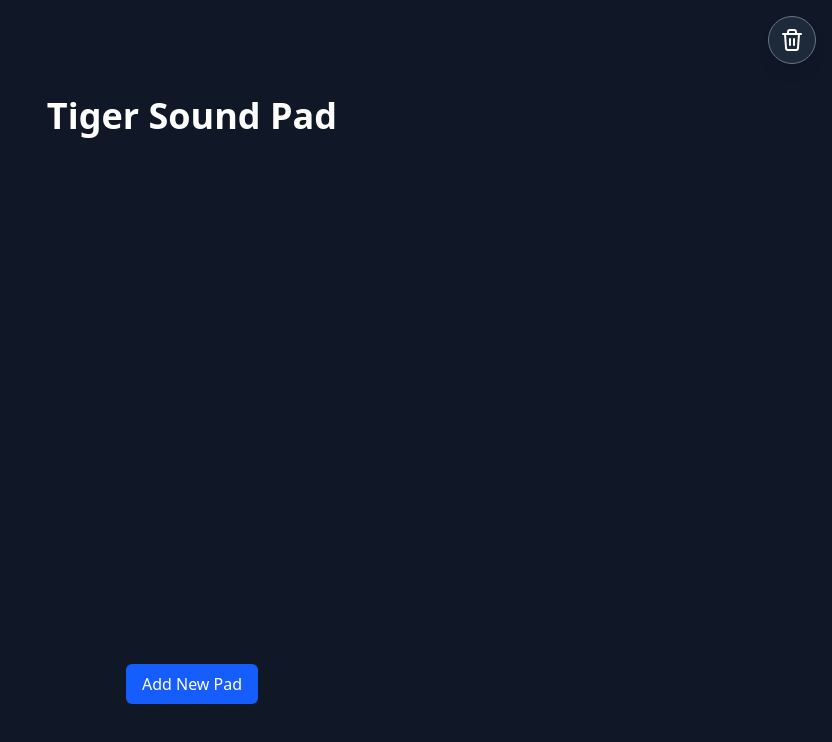
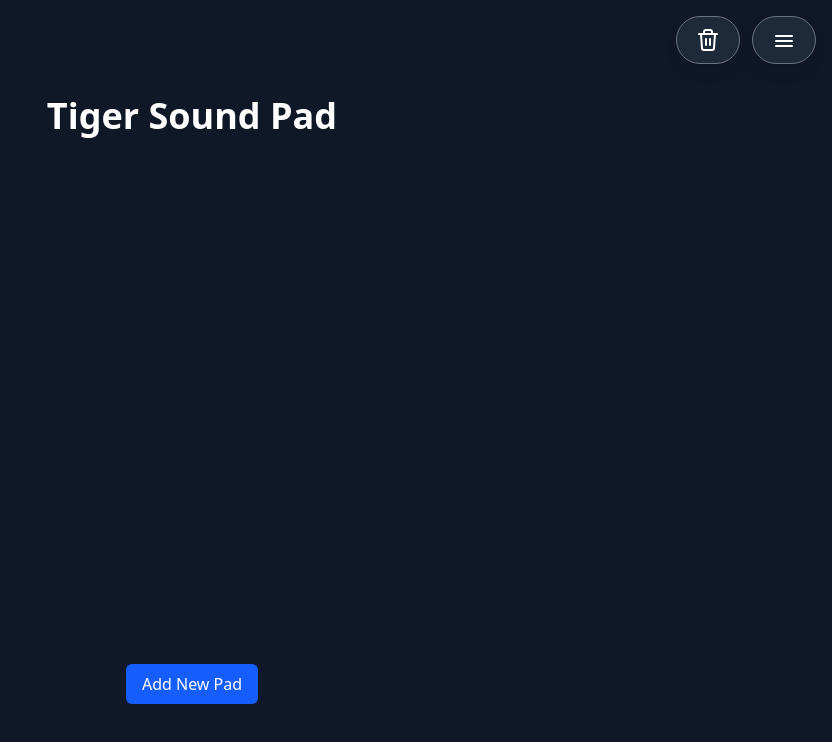
Before and after one commit to MTGVim/tiger-sound-pad, a React (Vite) app: page / in a window 1280 px wide. Shown: the top 742 px of the page, without its empty margins (448-1280 px from the left). Built offline with nearby package versions, Linux system fonts and the light colour scheme.

Commit message:
feat: ✨ reorder 모드/ 삭제모드 구분

```diff
--- a/src/App.tsx
+++ b/src/App.tsx
@@ -13,6 +13,7 @@ export default function App() {
 
   const [showAddPadModal, setShowAddPadModal] = useState(false);
   const [isDeleteMode, setIsDeleteMode] = useState(false);
+  const [isReorderMode, setIsReorderMode] = useState(false);
 
   const handleAddPad = (label: string, audioUrl?: string, audioFile?: Blob) => {
     addPad({ label, audioUrl, audioFile, width: 100, height: 100 });
@@ -35,6 +36,12 @@ export default function App() {
 
   const handleToggleDeleteMode = () => {
     setIsDeleteMode((prev) => !prev);
+    setIsReorderMode(false);
+  };
+
+  const handleToggleReorderMode = () => {
+    setIsReorderMode((prev) => !prev);
+    setIsDeleteMode(false);
   };
 
   return (
@@ -46,6 +53,8 @@ export default function App() {
         onRemovePad={handleRemovePad}
         isDeleteMode={isDeleteMode}
         onToggleDeleteMode={handleToggleDeleteMode}
+        isReorderMode={isReorderMode}
+        onToggleReorderMode={handleToggleReorderMode}
       />
       <button
         onClick={() => setShowAddPadModal(true)}
--- a/src/components/Pad.tsx
+++ b/src/components/Pad.tsx
@@ -4,13 +4,15 @@ import { useHowlerStore } from "../store/howlerStore";
 
 interface PadProps {
   pad: PadType;
-  isDeleteMode?: boolean;
-  onDeletePad?: (id: string) => void;
+  isDeleteMode: boolean;
+  isReorderMode: boolean;
+  onDeletePad: (id: string) => void;
 }
 
 export const Pad: React.FC<PadProps> = ({
   pad,
   isDeleteMode = false,
+  isReorderMode = false,
   onDeletePad,
 }) => {
   const playSound = useHowlerStore((state) => state.playSound);
@@ -43,6 +45,10 @@ export const Pad: React.FC<PadProps> = ({
       return;
     }
 
+    if(isReorderMode){
+      return;
+    }
+
     if (audioSrc) {
       playSound(audioSrc);
     }
@@ -52,6 +58,8 @@ export const Pad: React.FC<PadProps> = ({
     "flex items-center justify-center rounded-lg shadow-md transition-all duration-150";
   const colorClasses = isDeleteMode
     ? "bg-red-700 text-white hover:bg-red-600 active:bg-red-800"
+    : isReorderMode
+    ? "text-white bg-green-600"
     : "bg-gray-700 text-white hover:bg-gray-600 active:bg-gray-800";
 
   return (
--- a/src/components/PadGrid.tsx
+++ b/src/components/PadGrid.tsx
@@ -1,4 +1,4 @@
-import React from "react";
+import React, { PropsWithChildren } from "react";
 import {
   DndContext,
   closestCenter,
@@ -16,12 +16,16 @@ import {
 import type { Pad as PadType } from "../types/pad";
 import { SortablePad } from "./SortablePad";
 
+const buttonBaseClasses = "flex items-center justify-center w-16 gap-4 h-12 rounded-full shadow-lg border border-gray-500 cursor-pointer transition-colors";
+
 interface PadGridProps {
   pads: PadType[];
   onReorderPads: (newPads: PadType[]) => void;
   onRemovePad: (id: string) => void;
   isDeleteMode: boolean;
   onToggleDeleteMode: () => void;
+  isReorderMode: boolean;
+  onToggleReorderMode: () => void;
 }
 
 interface TrashButtonProps {
@@ -29,16 +33,18 @@ interface TrashButtonProps {
   onToggle: () => void;
 }
 
+const Buttons: React.FC<PropsWithChildren> = ({children}) => {
+  return <div className="flex flex-row gap-3 items-center justify-center fixed top-4 right-4 z-20 h-12">{children}</div>
+}
+
 const TrashButton: React.FC<TrashButtonProps> = ({ isActive, onToggle }) => {
-  const baseClasses =
-    "fixed top-4 right-4 z-20 flex items-center justify-center w-12 h-12 rounded-full shadow-lg border border-gray-500 cursor-pointer transition-colors";
   const colorClasses = isActive ? " bg-red-600" : " bg-gray-800";
 
   return (
     <button
       type="button"
       onClick={onToggle}
-      className={baseClasses + colorClasses}
+      className={buttonBaseClasses + colorClasses}
       aria-pressed={isActive}
       aria-label="Delete pads"
       title={isActive ? "삭제 모드 해제" : "삭제 모드 활성화"}
@@ -63,12 +69,44 @@ const TrashButton: React.FC<TrashButtonProps> = ({ isActive, onToggle }) => {
   );
 };
 
+const ReorderButton: React.FC<TrashButtonProps> = ({ isActive, onToggle }) => {
+  const colorClasses = isActive ? " bg-green-600" : " bg-gray-800";
+
+  return (
+    <button
+      type="button"
+      onClick={onToggle}
+      className={buttonBaseClasses + colorClasses}
+      aria-pressed={isActive}
+      aria-label="Delete pads"
+      title={isActive ? "배치모드" : "배치모드 해제"}
+    >
+      <svg
+        xmlns="http://www.w3.org/2000/svg"
+        viewBox="0 0 24 24"
+        fill="none"
+        stroke="currentColor"
+        strokeWidth="2"
+        strokeLinecap="round"
+        strokeLinejoin="round"
+        className="w-6 h-6 text-white"
+      >
+        <line x1="4" y1="8" x2="20" y2="8" />
+        <line x1="4" y1="13" x2="20" y2="13" />
+        <line x1="4" y1="18" x2="20" y2="18" />
+      </svg>
+    </button>
+  );
+};
+
 export const PadGrid: React.FC<PadGridProps> = ({
   pads,
   onReorderPads,
   onRemovePad,
   isDeleteMode,
   onToggleDeleteMode,
+  isReorderMode,
+  onToggleReorderMode
 }) => {
   const sensors = useSensors(
     useSensor(PointerSensor),
@@ -106,7 +144,10 @@ export const PadGrid: React.FC<PadGridProps> = ({
       collisionDetection={closestCenter}
       onDragEnd={handleDragEnd}
     >
+      <Buttons>
       <TrashButton isActive={isDeleteMode} onToggle={onToggleDeleteMode} />
+      <ReorderButton isActive={isReorderMode} onToggle={onToggleReorderMode} />
+      </Buttons>
       <div className="flex flex-wrap gap-4 p-4">
         <SortableContext
           items={pads.map((pad) => pad.id)}
@@ -117,6 +158,7 @@ export const PadGrid: React.FC<PadGridProps> = ({
               key={pad.id}
               pad={pad}
               isDeleteMode={isDeleteMode}
+              isReorderMode={isReorderMode}
               onDeletePad={onRemovePad}
             />
           ))}
--- a/src/components/SortablePad.tsx
+++ b/src/components/SortablePad.tsx
@@ -7,28 +7,33 @@ import { Pad } from "./Pad";
 interface SortablePadProps {
   pad: PadType;
   isDeleteMode: boolean;
+  isReorderMode: boolean;
   onDeletePad: (id: string) => void;
 }
 
 export const SortablePad: React.FC<SortablePadProps> = ({
   pad,
   isDeleteMode,
+  isReorderMode,
   onDeletePad,
 }) => {
   const { attributes, listeners, setNodeRef, transform, transition } =
     useSortable({ id: pad.id });
 
-  const style = {
+  const style: React.CSSProperties = {
     transform: CSS.Transform.toString(transform),
     transition,
+    position: "relative"
   };
 
   return (
     <div ref={setNodeRef} style={style}>
-      <Pad pad={pad} isDeleteMode={isDeleteMode} onDeletePad={onDeletePad} />
-      <span {...attributes} {...listeners}>
-        ☰ 드래그 핸들
-      </span>
+      <Pad pad={pad}
+        isDeleteMode={isDeleteMode}
+        onDeletePad={onDeletePad}
+        isReorderMode={isReorderMode}
+      />
+      {isReorderMode && <div className="absolute top-2 left-2 cursor-pointer"><span {...attributes} {...listeners}>☰</span></div>}
     </div>
   );
 };
```
